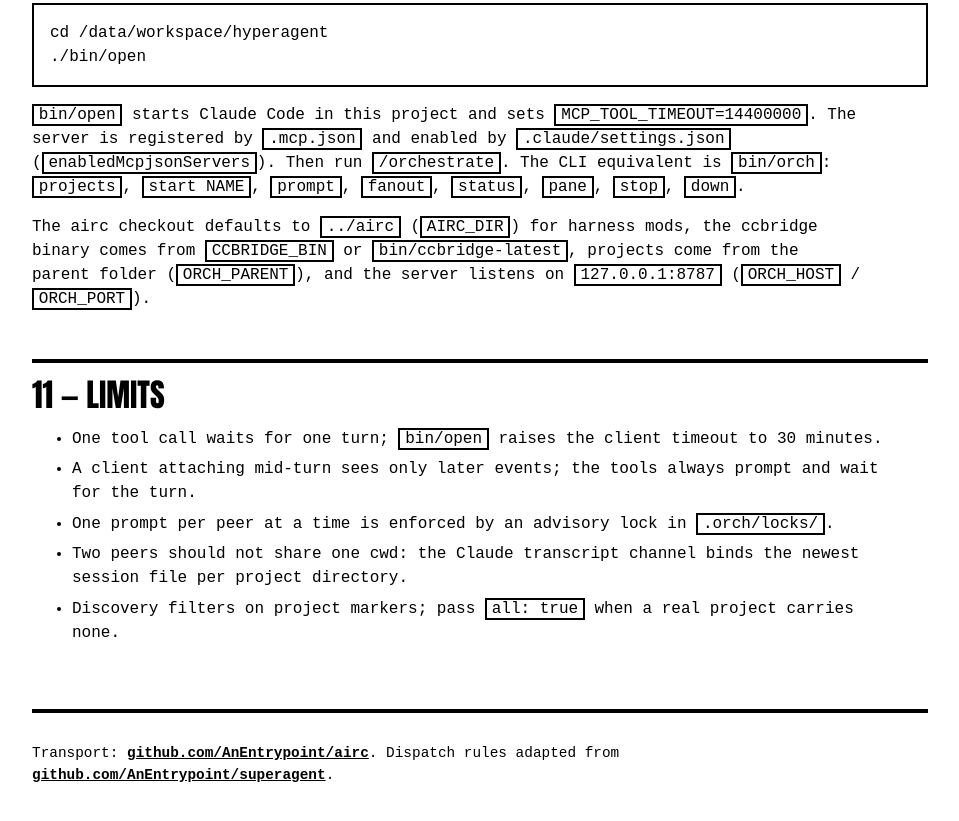
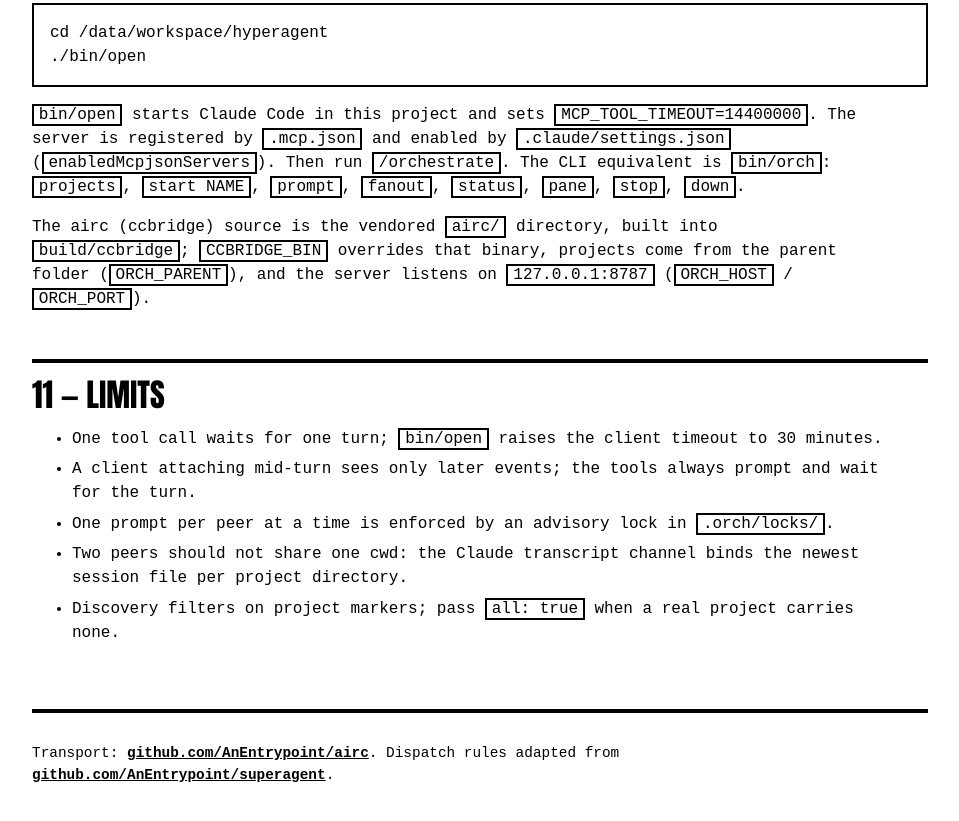
Before and after one commit to AnEntrypoint/hyperagent, a plain HTML site: page docs/index.html in a window 1280 px wide. Shown: the part 5082-5903 px from the top of the page, without its empty margins (160-1119 px from the left). Drawn offline with Linux system fonts and the light colour scheme.

Commit message:
docs: the C++ conversion; airc is vendored at airc/ and built into build/ccbridge, the Python reference files are gone, and the bin wrappers exec the binary

```diff
--- a/docs/index.html
+++ b/docs/index.html
@@ -190,7 +190,7 @@ The server is registered by <code>.mcp.json</code> and enabled by <code>.claude/
 (<code>enabledMcpjsonServers</code>). Then run <code>/orchestrate</code>. The CLI equivalent is
 <code>bin/orch</code>: <code>projects</code>, <code>start NAME</code>, <code>prompt</code>,
 <code>fanout</code>, <code>status</code>, <code>pane</code>, <code>stop</code>, <code>down</code>.</p>
-<p>The airc checkout defaults to <code>../airc</code> (<code>AIRC_DIR</code>) for harness mods, the ccbridge binary comes from <code>CCBRIDGE_BIN</code> or <code>bin/ccbridge-latest</code>, projects come from the parent
+<p>The airc (ccbridge) source is the vendored <code>airc/</code> directory, built into <code>build/ccbridge</code>; <code>CCBRIDGE_BIN</code> overrides that binary, projects come from the parent
 folder (<code>ORCH_PARENT</code>), and the server listens on <code>127.0.0.1:8787</code>
 (<code>ORCH_HOST</code> / <code>ORCH_PORT</code>).</p>
 
```
Also changed, not shown: 2 other files.
